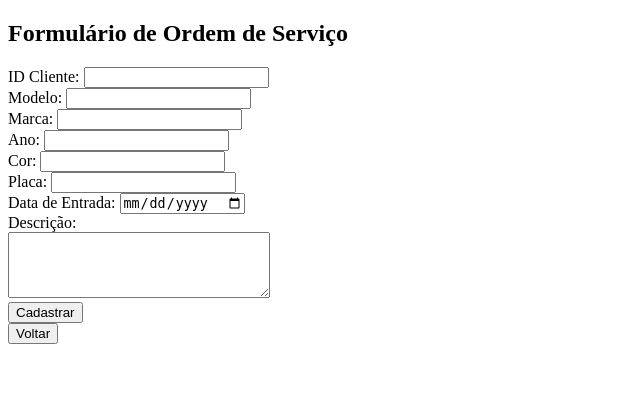
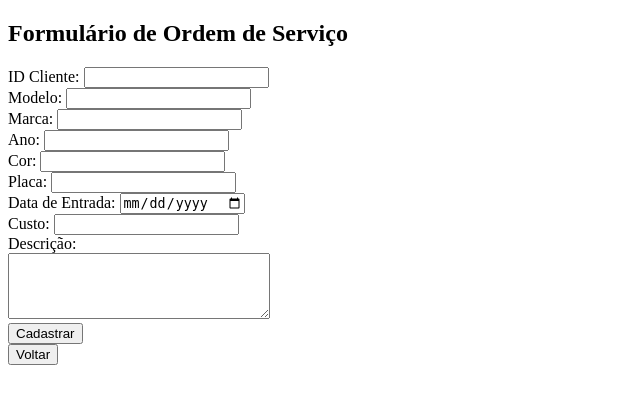
Before and after one commit to MrKevin284/Fabrica-de-software, a PHP site: page /cadastraordem.php in a window 1280 px wide. Shown: the top 404 px of the page, without its empty margins (0-640 px from the left). Run offline with PHP 8.4, Linux system fonts and the light colour scheme.

Commit message:
Código do formulário de cadastro das ordens de serviço

```diff
--- a/cadastraordem.php
+++ b/cadastraordem.php
@@ -30,13 +30,16 @@
         <label>Data de Entrada:</label>
         <input type="date" name="dtentrada" required><br>
 
+        <label>Custo:</label>
+        <input type="text" name="custo" step="0.01" required><br>
+
         <label>Descrição:</label><br>
         <textarea name="descricao" rows="4" cols="30" required></textarea><br>
+
 
         <input type="submit" value="Cadastrar">
     </form>
 
     <a href="principal.php" onclick="return confirmBack()"><button>Voltar</button></a>
-
 </body>
 </html>
```
